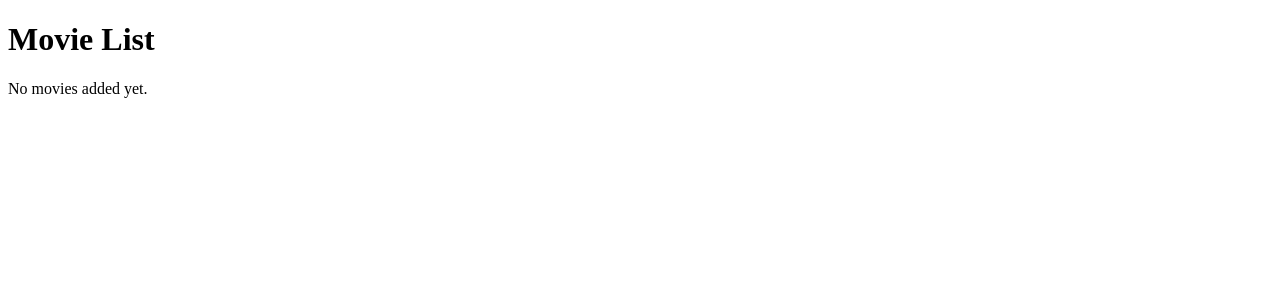
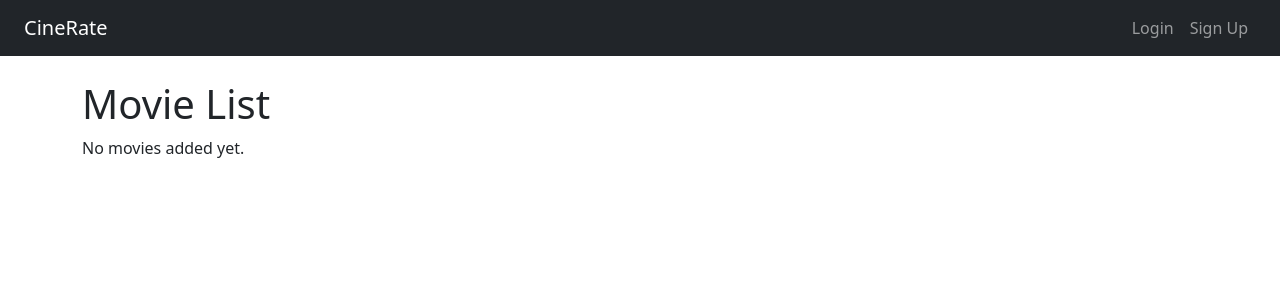
Before and after one commit to selocan0/wad2-cinerate, a Django app: page / in a window 1280 px wide. Shown: the top 300 px of the page. Run offline with Django 3.2, Linux system fonts and the light colour scheme; data that the repository does not hold is empty.

Commit message:
Implement navigation bar with auth links and logout handling

```diff
--- a/cine_rate_project/urls.py
+++ b/cine_rate_project/urls.py
@@ -13,14 +13,15 @@ Including another URLconf
     1. Import the include() function: from django.urls import include, path
     2. Add a URL to urlpatterns:  path('blog/', include('blog.urls'))
 """
+from django.contrib import admin
+from django.urls import path, include
 from django.conf import settings
 from django.conf.urls.static import static
-from django.contrib import admin
-from django.urls import path, include
 
 urlpatterns = [
     path('admin/', admin.site.urls),
-    path('', include('core.urls')),  # we will create this file
+    path('', include('core.urls')),
+    path('accounts/', include('django.contrib.auth.urls')),
 ]
 
 if settings.DEBUG:
--- a/core/views.py
+++ b/core/views.py
@@ -13,13 +13,14 @@ def profile(request):
 
 
 @login_required
-def toggle_favorite(request, movie_id):
-    movie = get_object_or_404(Movie, id=movie_id)
+def toggle_favorite(request, pk):
+    movie = get_object_or_404(Movie, pk=pk)
     favorite, created = Favorite.objects.get_or_create(user=request.user, movie=movie)
 
     if not created:
         favorite.delete()  # Already favorited → remove
-    return redirect('movie_detail', pk=movie.id)
+
+    return redirect('movie_detail', pk=movie.pk)
 
 
 
--- /dev/null
+++ b/templates/base.html
@@ -0,0 +1,43 @@
+{% load static %}
+<!DOCTYPE html>
+<html lang="en">
+<head>
+    <meta charset="UTF-8">
+    <title>{% block title %}CineRate{% endblock %}</title>
+    <link href="https://cdn.jsdelivr.net/npm/bootstrap@5.3.0/dist/css/bootstrap.min.css" rel="stylesheet">
+</head>
+<body>
+    <nav class="navbar navbar-expand-lg navbar-dark bg-dark px-4">
+        <a class="navbar-brand" href="{% url 'movie_list' %}">CineRate</a>
+        <button class="navbar-toggler" type="button" data-bs-toggle="collapse" data-bs-target="#navbarNav"
+            aria-controls="navbarNav" aria-expanded="false" aria-label="Toggle navigation">
+          <span class="navbar-toggler-icon"></span>
+        </button>
+
+        <div class="collapse navbar-collapse" id="navbarNav">
+          <ul class="navbar-nav ms-auto">
+            {% if user.is_authenticated %}
+              <li class="nav-item"><a class="nav-link" href="{% url 'profile' %}">My Favorites</a></li>
+              <li class="nav-item">
+                <form method="post" action="{% url 'logout' %}" style="display:inline;">
+                    {% csrf_token %}
+                    <button type="submit" class="btn btn-link nav-link" style="padding: 0;">Logout</button>
+                </form>
+              </li>
+
+            {% else %}
+              <li class="nav-item"><a class="nav-link" href="{% url 'login' %}?next={{ request.path }}">Login</a></li>
+              <li class="nav-item"><a class="nav-link" href="{% url 'signup' %}">Sign Up</a></li>
+            {% endif %}
+          </ul>
+        </div>
+      </nav>
+
+
+    <div class="container mt-4">
+        {% block content %}{% endblock %}
+    </div>
+
+    <script src="https://cdn.jsdelivr.net/npm/bootstrap@5.3.0/dist/js/bootstrap.bundle.min.js"></script>
+</body>
+</html>
--- a/templates/movie_list.html
+++ b/templates/movie_list.html
@@ -1,24 +1,18 @@
-{% load static %}
+{% extends "base.html" %}
+{% block title %}Movie List{% endblock %}
 
-<!DOCTYPE html>
-<html>
-<head>
-    <title>CineRate - Movie List</title>
-</head>
-<body>
+{% block content %}
   <h1>Movie List</h1>
 
   {% if user.is_authenticated %}
     <p><a href="{% url 'profile' %}">View My Favorites</a></p>
   {% endif %}
 
-
   {% for movie in movies %}
-    <div>
+    <div class="card my-3 p-3">
       <h2><a href="{% url 'movie_detail' movie.pk %}">{{ movie.title }}</a></h2>
       <p><strong>Release Date:</strong> {{ movie.release_date }}</p>
       <p>{{ movie.description }}</p>
-
       {% if movie.poster %}
         <img src="{{ movie.poster.url }}" alt="{{ movie.title }} poster" width="200">
       {% else %}
@@ -28,5 +22,4 @@
   {% empty %}
     <p>No movies added yet.</p>
   {% endfor %}
-</body>
-</html>
+{% endblock %}
```
Lines whose indentation alone changed are shown as unchanged.
